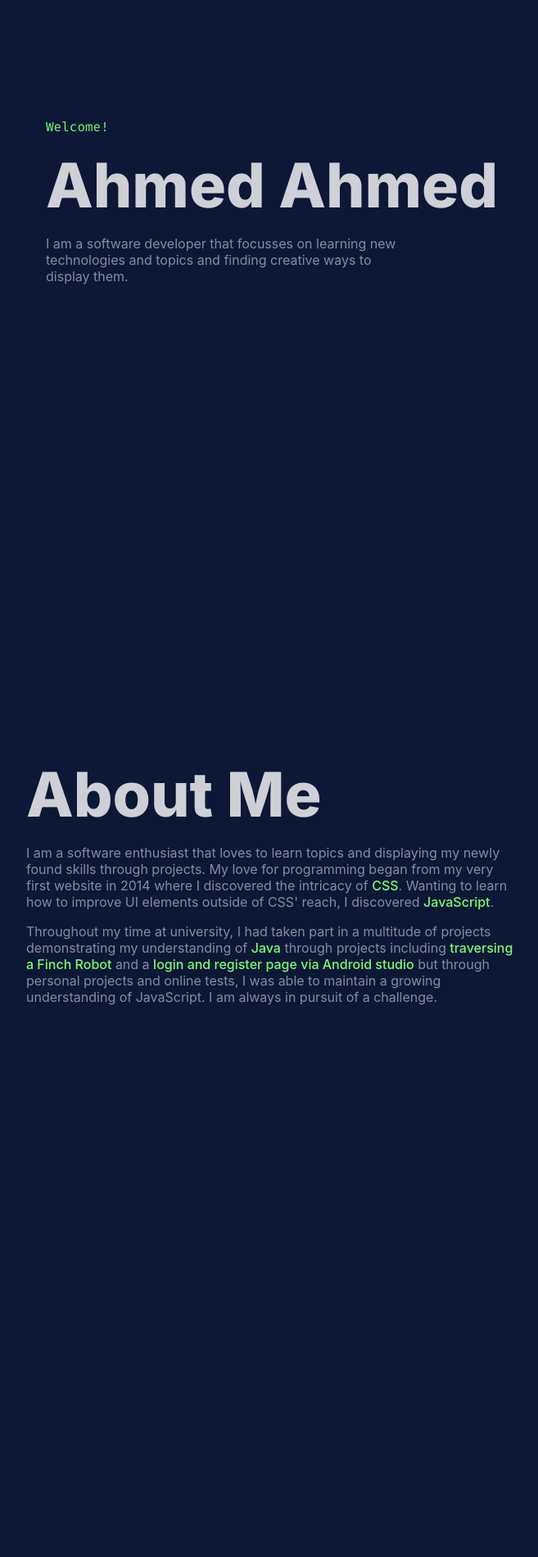
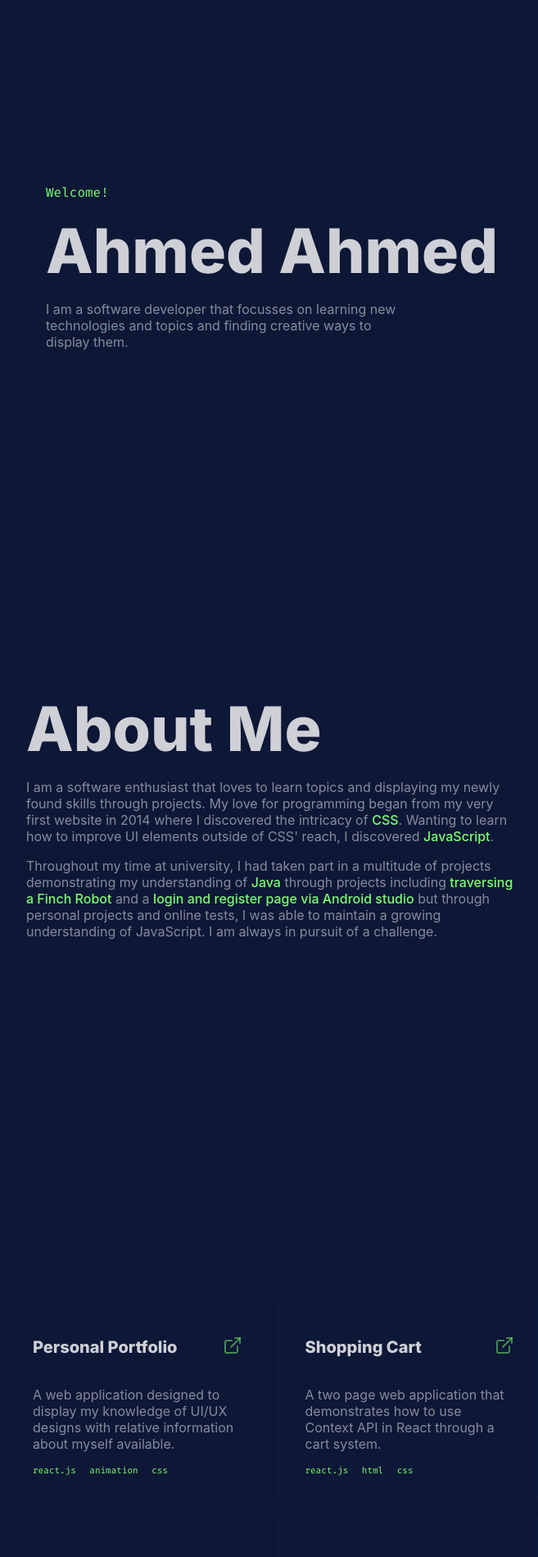
Before and after one commit to ibahm/Personal-Portfolio, a React (Create React App) app: page / in a window 1280 px wide. Shown: the part 140-2039 px from the top of the page at 82% size, without its empty margins (308-965 px from the left). Built offline with nearby package versions, Linux system fonts and the light colour scheme; the HTML template or start-up script is replaced by a standard one.

Commit message:
Changed the margin on containers - reduced it overall

```diff
--- a/src/index.css
+++ b/src/index.css
@@ -102,8 +102,7 @@ code {
   justify-content: center;
   align-items: center;
   flex-wrap: wrap;
-  margin: 10em 5em;
-  margin-bottom: 35em;
+  margin: 15em 5em 25em 5em;
 }
 
 .brief-welcome {
@@ -129,8 +128,7 @@ code {
   justify-content: center;
   align-items: center;
   flex-wrap: wrap;
-  margin: 10em 5em;
-  margin-bottom: 45em;
+  margin: 15em 5em 25em 5em;
 }
 
 .about-name {
@@ -161,7 +159,7 @@ code {
   display: flex;
   justify-content: center;
   align-items: center;
-  margin-bottom: 45em;
+  margin: 15em 5em 25em 5em;
 }
 
 .projectlist-grid {
```
